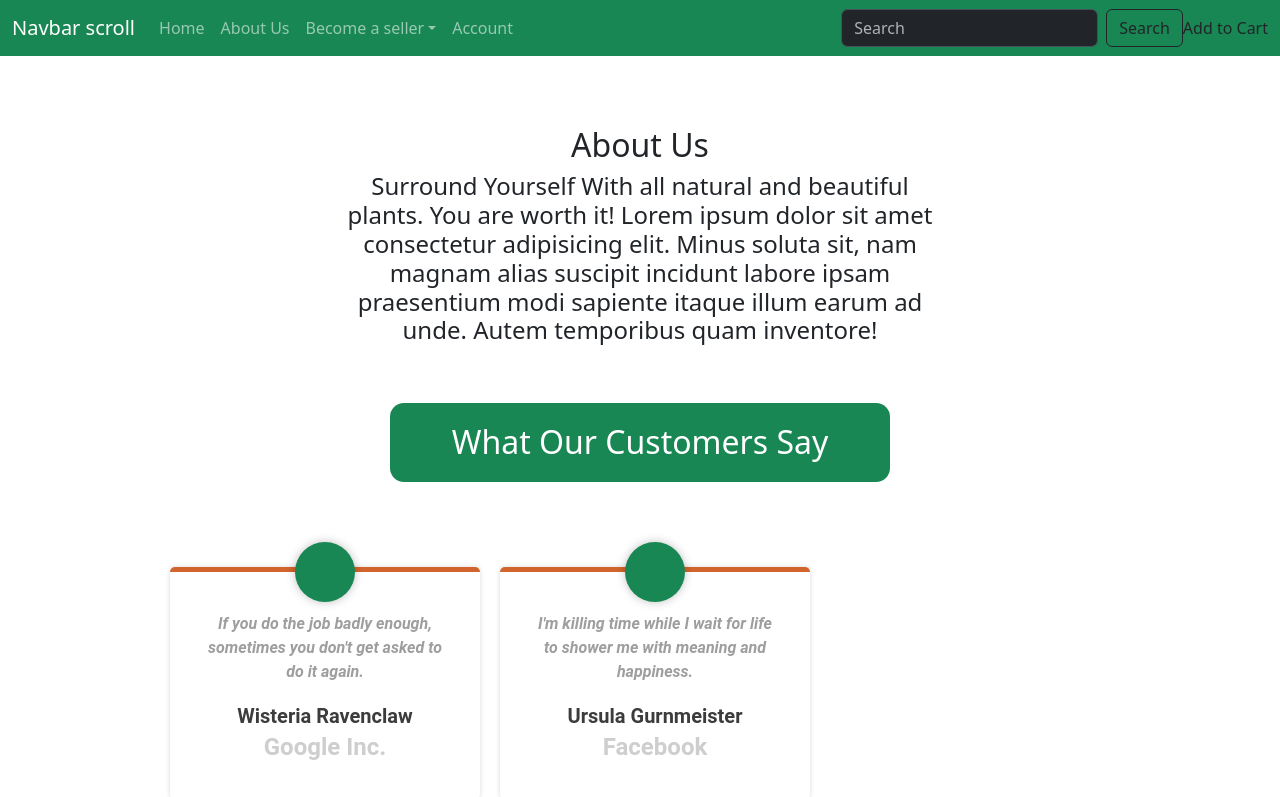
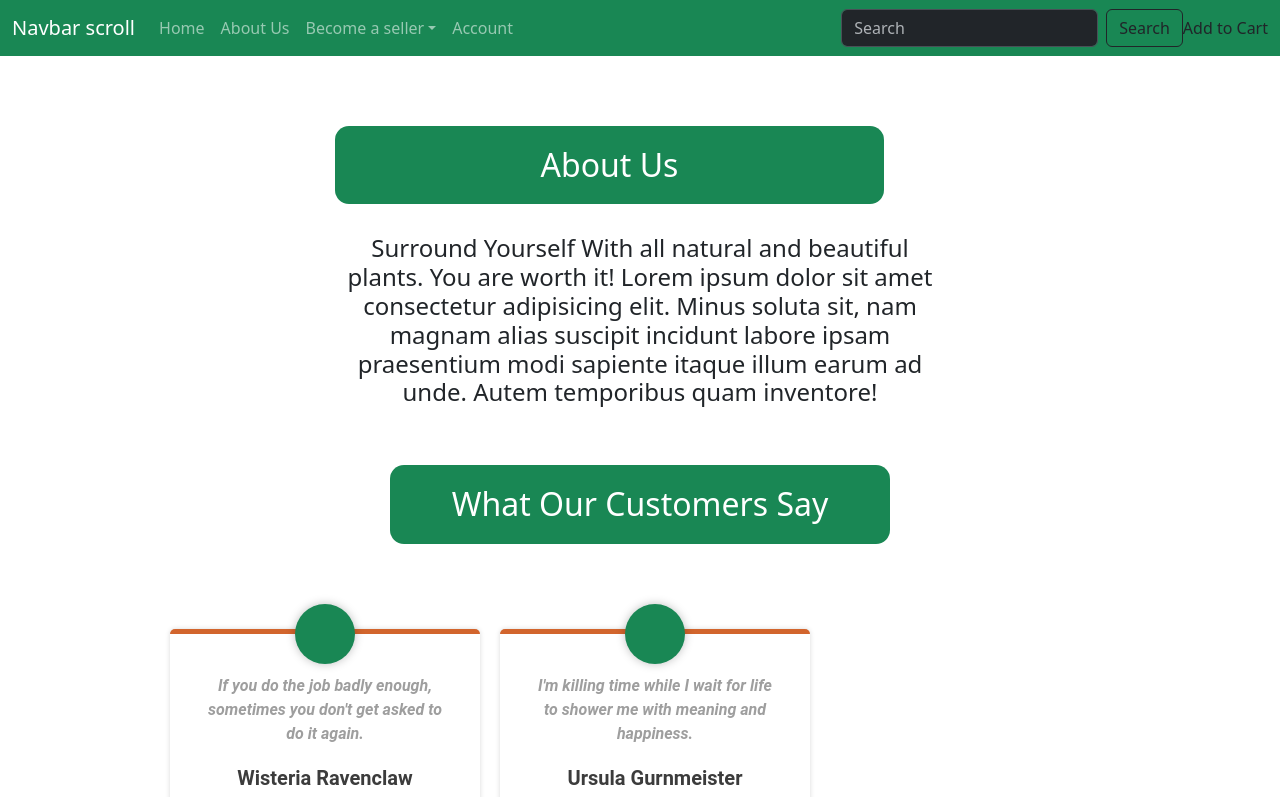
Before and after one commit to Rofiatmuritala/AgroMarketPlace, a React (Vite) app: page /about in a window 1280 px wide. Shown: the top 797 px of the page. Built offline with nearby package versions, Linux system fonts and the light colour scheme.

Commit message:
new changes

```diff
--- a/src/App.css
+++ b/src/App.css
@@ -74,7 +74,16 @@
     padding-top: 70px;
     padding-bottom: 50px;
   }
-
+  .aboutSection_text h2{
+    color: white;
+    margin-bottom: 30px;
+    text-align: center;
+    padding: 20px;
+    background-color: rgb(25, 135, 84);
+    border-radius: 14px;
+    color: white;
+    width: 90%;
+  }
   .about-text {
     min-height: 1px;
     padding-right: 15px;
@@ -88,6 +97,7 @@
     margin: auto;
     width: 75%;
   }
+  /* testimonial css */
   .Testimonial-section h2{
     color: white;
     margin-top: 30px;
```
